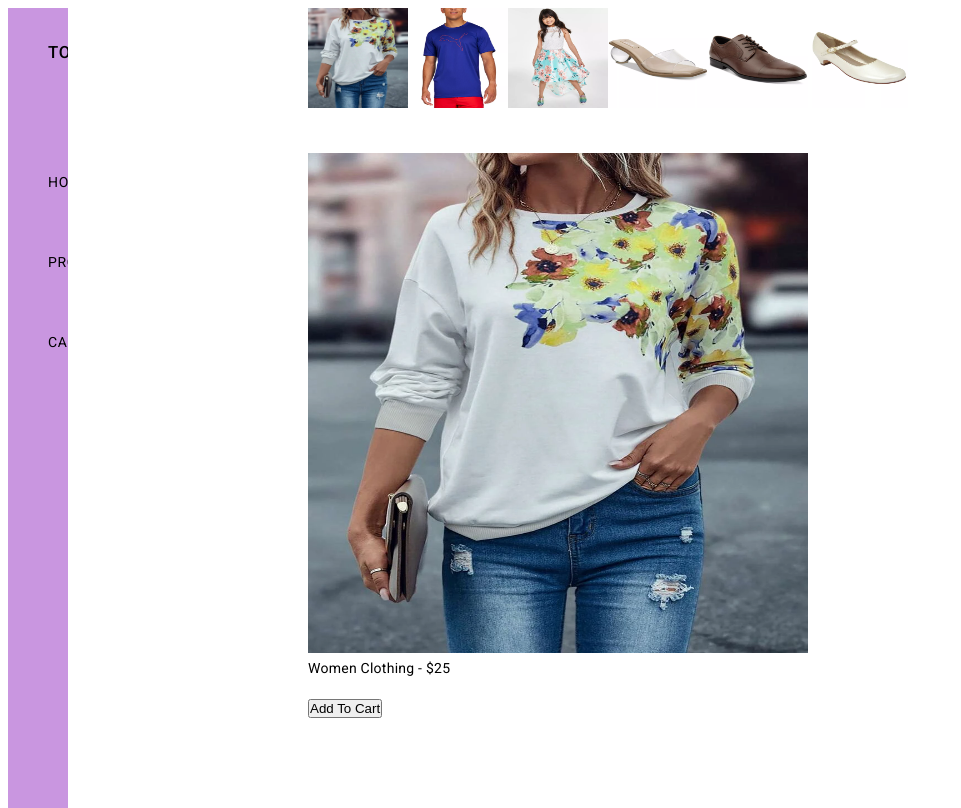
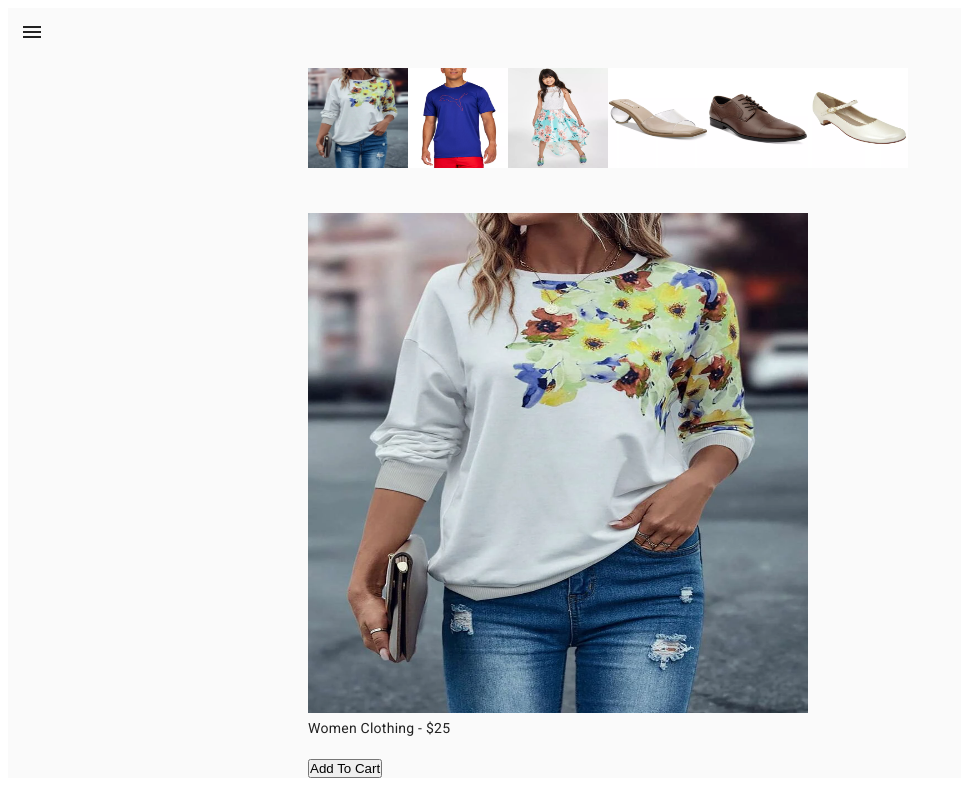
Before and after one commit to dnguyen000/SEIS-622-01, an Angular app: page /product-details in a window 1280 px wide. Shown: the whole page, without its empty margins (0-961 px from the left). Built offline with nearby package versions, Linux system fonts and the light colour scheme.

Commit message:
added menu side nav button

```diff
--- a/src/app/app.component.html
+++ b/src/app/app.component.html
@@ -1,3 +1,64 @@
+<mat-sidenav-container class="navigation-container">
+  <mat-sidenav #sidenav mode="side" [(opened)]="opened">
+    <mat-nav-list>
+      <button class="btn-homepage" (click)="navToHomepage()" mat-raised-button>
+        Homepage
+      </button>
+    </mat-nav-list>
+    <mat-nav-list>
+      <button class="btn-product-details" (click)="navToProductDetails()" mat-raised-button>
+        Product Details
+      </button>
+    </mat-nav-list>
+    <mat-nav-list>
+      <button class="btn-cart" (click)="navigateToCart()" mat-raised-button>
+        Cart
+      </button>
+    </mat-nav-list>
+  </mat-sidenav>
+
+  <mat-sidenav-content>
+    <p><button mat-icon-button (click)="sidenav.toggle()"><mat-icon>menu</mat-icon></button></p>
+    <router-outlet></router-outlet>
+  </mat-sidenav-content>
+</mat-sidenav-container>
+
+
+<!--<mat-toolbar>-->
+<!--  <button mat-icon-button (click)="isExpanded = !isExpanded">-->
+<!--    <mat-icon>menu</mat-icon>-->
+<!--  </button>-->
+<!--</mat-toolbar>-->
+
+<!--<mat-sidenav-container class="sidenav-container">-->
+<!--  <mat-sidenav #sidenav class="app-sidenav" mdoe="slide" [(opened)]="opened">-->
+<!--    <mat-nav-list>-->
+<!--      <button class="a" data-toggle="modal" mat-raised-button>-->
+<!--        A-->
+<!--      </button>-->
+<!--    </mat-nav-list>-->
+<!--    <mat-nav-list>-->
+<!--      <button class="b" data-toggle="modal" mat-raised-button>-->
+<!--        B-->
+<!--      </button>-->
+<!--    </mat-nav-list>-->
+<!--    <mat-nav-list>-->
+<!--      <button class="b" data-toggle="modal" mat-raised-button>-->
+<!--        C-->
+<!--      </button>-->
+<!--    </mat-nav-list>-->
+<!--  </mat-sidenav>-->
+
+<!--  <mat-sidenav-content>-->
+<!--      <p>-->
+<!--        <button mat-icon-button (click)="sidenav.toggle()">-->
+<!--          <mat-icon>menu</mat-icon>-->
+<!--        </button>-->
+<!--      </p>-->
+<!--    <router-outlet></router-outlet>-->
+<!--  </mat-sidenav-content>-->
+<!--</mat-sidenav-container>-->
+
 <!--<mat-drawer-container autosize>-->
 <!--  <mat-toolbar>-->
 <!--    <button mat-icon-button (click)="drawer.toggle()" id="navDrawer" aria-label="icon-button with menu icon">-->
@@ -9,17 +70,21 @@
 <!--    <nav>-->
 <!--      <button class="a" data-toggle="modal" mat-raised-button>-->
 <!--        A-->
-<!--      </button><br/>-->
+<!--      </button>-->
+<!--    </nav>-->
+<!--    <nav>-->
 <!--      <button class="b" data-toggle="modal" mat-raised-button>-->
 <!--        B-->
-<!--      </button><br/>-->
+<!--      </button>-->
+<!--    </nav>-->
+<!--    <nav>-->
 <!--      <button class="c" data-toggle="modal" mat-raised-button>-->
 <!--        C-->
 <!--      </button>-->
 <!--    </nav>-->
 <!--  </mat-drawer>-->
 <!--</mat-drawer-container>-->
-<app-sidebar></app-sidebar>
+<!--<app-sidebar></app-sidebar>-->
 <!--<header>-->
 <!--  <div class="container">-->
 <!--    <div class="header-top">-->
@@ -44,4 +109,3 @@
 <!--    <app-product></app-product>-->
 <!--  </div>-->
 <!--</main>-->
-<router-outlet></router-outlet>
--- a/src/app/app.component.ts
+++ b/src/app/app.component.ts
@@ -1,4 +1,5 @@
 import { Component } from '@angular/core';
+import {Router} from "@angular/router";
 
 @Component({
   selector: 'app-root',
@@ -8,10 +9,27 @@ import { Component } from '@angular/core';
 export class AppComponent {
   isEmptyCart=true;
   title = 'SEIS-622-01';
+  events: string[] = [];
+  opened: boolean = false;
 
   pageToLoad = ""
+
+  constructor(private router: Router) {
+  }
 
   componentToLoad(componentNameToLoad: string) {
     this.pageToLoad = componentNameToLoad;
   }
+
+  public navToHomepage() {
+    this.router.navigate(['']);
+  }
+
+  public navToProductDetails() {
+    this.router.navigate(['/product-details']);
+  }
+
+  public navigateToCart() {
+    this.router.navigate(['/cart']);
+  }
 }
--- a/src/app/app.module.ts
+++ b/src/app/app.module.ts
@@ -22,6 +22,7 @@ import {ProductComponent} from "./product/product.component";
 import { HomepageComponent } from './homepage/homepage.component';
 import { SidebarComponent } from './sidebar/sidebar.component';
 import {MatSidenavModule} from "@angular/material/sidenav";
+import {MatListModule} from "@angular/material/list";
 
 @NgModule({
   declarations: [
@@ -48,7 +49,8 @@ import {MatSidenavModule} from "@angular/material/sidenav";
     MatButtonModule,
     MatOptionModule,
     MatSelectModule,
-    MatSidenavModule
+    MatSidenavModule,
+    MatListModule
   ],
   providers: [],
   exports: [],
--- a/src/app/cart/cart.component.html
+++ b/src/app/cart/cart.component.html
@@ -4,7 +4,7 @@
     <ng-container *ngIf="!(products.length === 0); then nonEmptyCart; else emptyCart"></ng-container>
   </div>
   <ng-template #nonEmptyCart>
-    <mat-card>This is a test card</mat-card>
+    <div class = "filled-cart">
       <!--    <app-cart-product></app-cart-product>-->
       <div class="cart-container" *ngFor="let product of products; let i = index">
         <mat-card class="cart-product" [ngClass]="'product-'+product.id">
@@ -35,6 +35,7 @@
       </mat-card>
       <app-shipping-address></app-shipping-address>
       <app-payment></app-payment>
+    </div>
   </ng-template>
   <ng-template #emptyCart>Your cart is empty!</ng-template>
   <!--  <div class="cart-products" *ngIf="!(isEmptyCart)">-->
--- a/src/app/cart/cart.component.scss
+++ b/src/app/cart/cart.component.scss
@@ -1,11 +1,16 @@
 .cart-container {
   //width: calc((100% - 5em) *0.75);
-  width: 80%;
-  padding-left: 250px;
+  width: 100%;
+
 }
 
 .empty-cart {
   text-align: center;
+}
+
+.filled-cart {
+  //padding-left: 300px;
+  overflow: auto;
 }
 
 .cart-product {
--- a/src/app/product/product.component.html
+++ b/src/app/product/product.component.html
@@ -1,4 +1,3 @@
-<app-sidebar></app-sidebar>
 <!--
 TODO:
 - Clean up alignment; move content to center
--- a/src/app/sidebar/sidebar.component.html
+++ b/src/app/sidebar/sidebar.component.html
@@ -1,25 +1,25 @@
 <div class="sidebar">
   <ul>
     <li class="logo">
-      <a href="HomepageComponent">
+      <a (click)="navToHomepage()">
         <!--        <span class="icon"><ion-icon name="shirt-outline"></ion-icon></span>-->
         <span class="text">Tommy's Closet</span>
       </a>
     </li>
     <li>
-      <a href="HomePage.html">
+      <a (click)="navToHomepage()">
         <!--        <span class="icon"><ion-icon name="home-outline"></ion-icon></span>-->
         <span class="text">Homepage</span>
       </a>
     </li>
     <li>
-      <a href="#">
+      <a (click)="navToProductDetails()">
         <!--        <span class="icon"><ion-icon name="pricetags-outline"></ion-icon></span>-->
         <span class="text">Products</span>
       </a>
     </li>
     <li>
-      <a href="#">
+      <a (click)="navigateToCart()">
         <!--        <span class="icon"><ion-icon name="cart-outline"></ion-icon></span>-->
         <span class="text">Cart</span>
       </a>
--- a/src/app/sidebar/sidebar.component.ts
+++ b/src/app/sidebar/sidebar.component.ts
@@ -1,4 +1,5 @@
 import { Component } from '@angular/core';
+import {Router} from "@angular/router";
 
 @Component({
   selector: 'app-sidebar',
@@ -6,5 +7,18 @@ import { Component } from '@angular/core';
   styleUrls: ['./sidebar.component.scss']
 })
 export class SidebarComponent {
+  constructor(private router: Router) {
+  }
 
+  public navToHomepage() {
+    this.router.navigate(['']);
+  }
+
+  public navToProductDetails() {
+    this.router.navigate(['/product-details']);
+  }
+
+  public navigateToCart() {
+    this.router.navigate(['/cart']);
+  }
 }
```
Also changed, not shown: src/app/app.component.scss (+7 -0 lines). Lines whose indentation alone changed are shown as unchanged.
